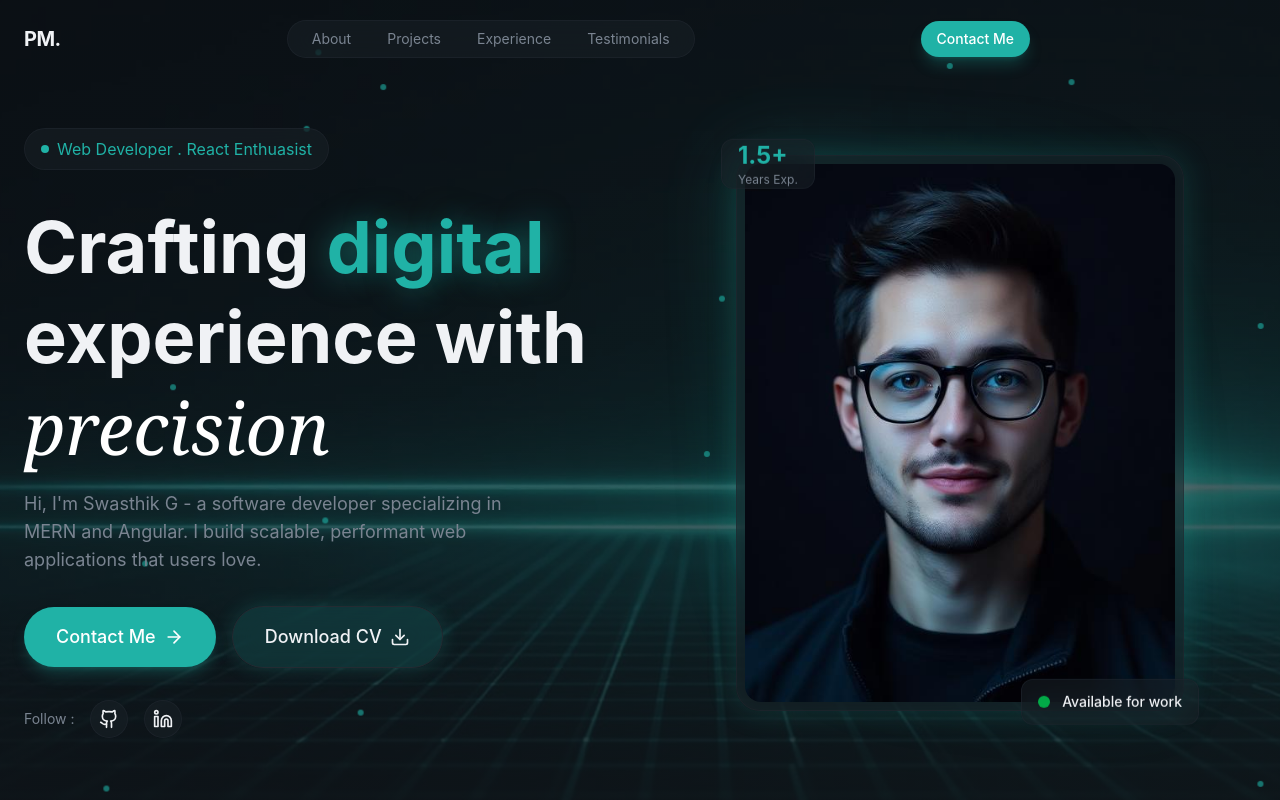
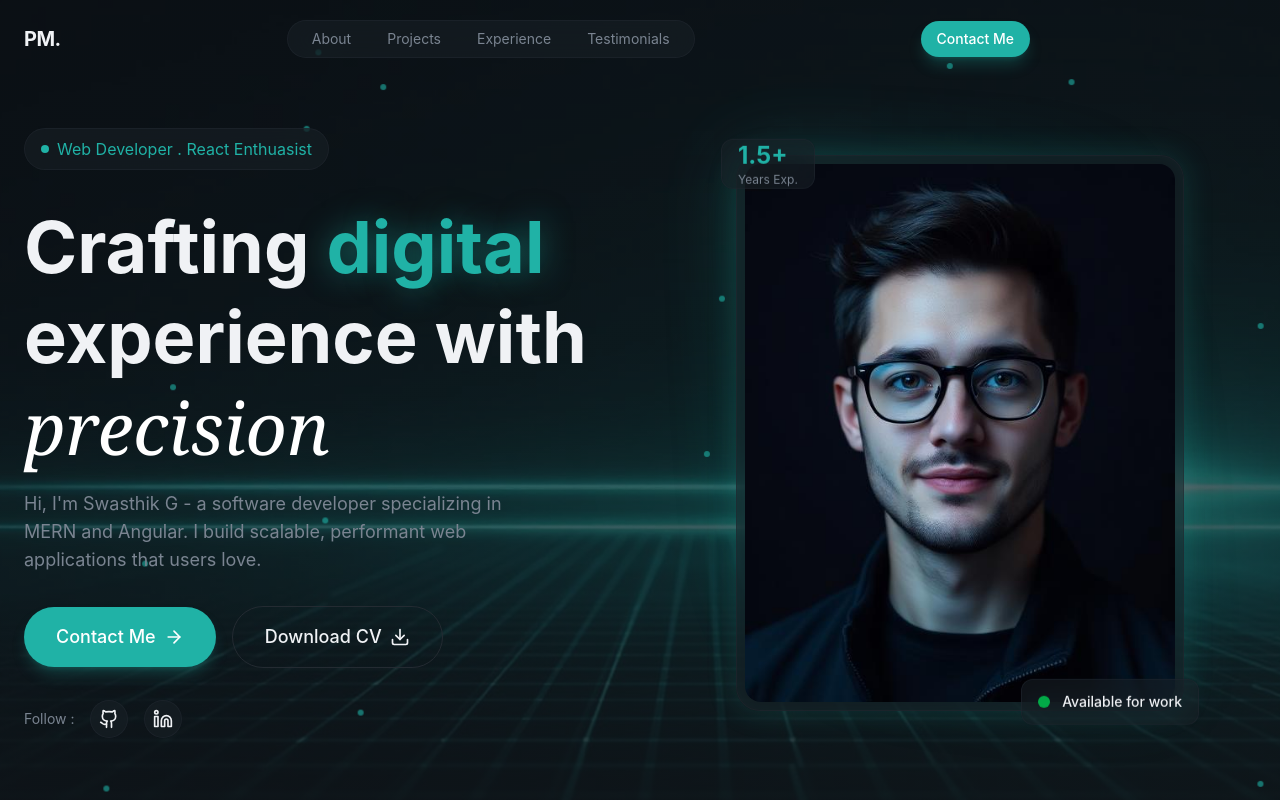
Before and after one commit to swasthikg73/SwasthikG-Portfolio, a React (Vite) app: page / in a window 1280 px wide. Shown: the top 800 px of the page. Built offline with nearby package versions, Linux system fonts and the light colour scheme.

Commit message:
Animated border added

```diff
--- a/src/index.css
+++ b/src/index.css
@@ -145,8 +145,8 @@
         animation: animated-border 1.5s linear infinite;
     }
 
-    .animated-border {
-        background-color: color-mix(in srgb, #26c4b8 15%, transparent);
+    .animated-border:hover {
+        /* background-color: color-mix(in srgb, #26c4b8 15%, transparent); */
         backdrop-filter: blur(16px);
         box-shadow: 0 0 20px color-mix(in srgb, #26c4b8 20%, transparent);
     }
@@ -177,7 +177,17 @@
         }
     }
 
+
+    /*  Technologies Slider */
     .animate-marquee {
         animation: marquee 30s linear infinite;
     }
+
+
+    .timiline-glow {
+        box-shadow: 0 0 40px color-mix(in srgb, var(--color-primary) 35%, transparent),
+            0 0 80px color-mix(in srgb, var(--color-primary), 25%, transparent);
+    }
+
+
 }
```
